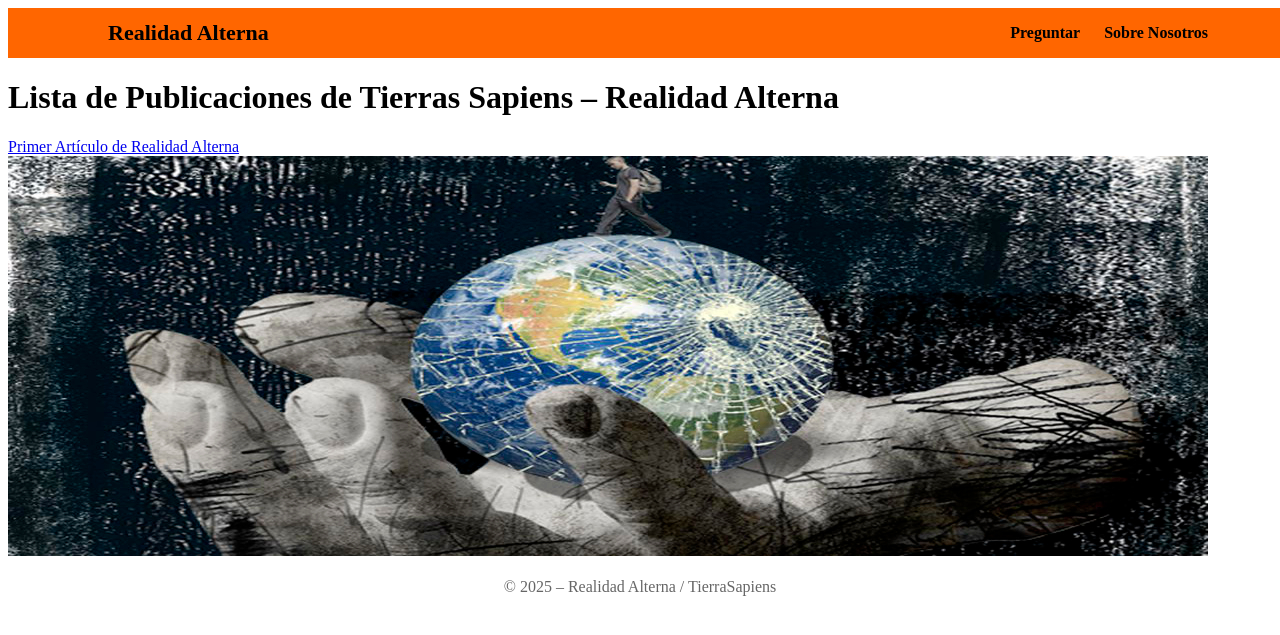
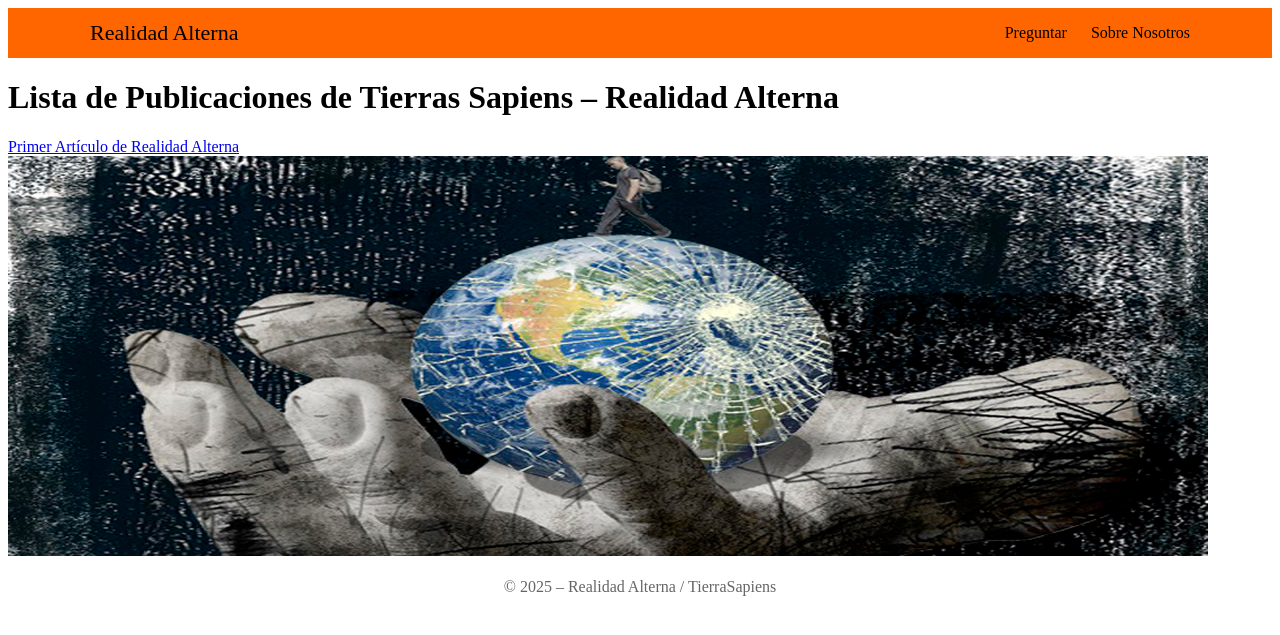
Before and after one commit to TierraSapiens/RealidadAlterna, a Jekyll site: the page built from index.md, in a window 1280 px wide. Shown: the top 635 px of the page. Built offline with Jekyll 4.4.1, drawn with Linux system fonts in a browser that asks for light colours.

Commit message:
correccion pagina

```diff
--- a/assets/css/style.css
+++ b/assets/css/style.css
@@ -2,11 +2,7 @@
 .topbar {
   width: 100%;
   background: #ff6600;
-  padding: 12px 18px;
-  display: flex;
-  justify-content: space-between;
-  align-items: center;
-  font-weight: bold;
+  padding: 12px 0;     /* No usar padding lateral para que no empuje el contenido */
 }
 
 /* Centra el contenido del header */
@@ -15,8 +11,9 @@
   margin: 0 auto;
   width: 100%;
   display: flex;
-  justify-content: space-between;
+  justify-content: space-between; /* Logo a la izq - Menú a la derecha */
   align-items: center;
+  padding: 0 18px; /* Si querés un poco de aire a los lados */
 }
 
 .logo {
```
